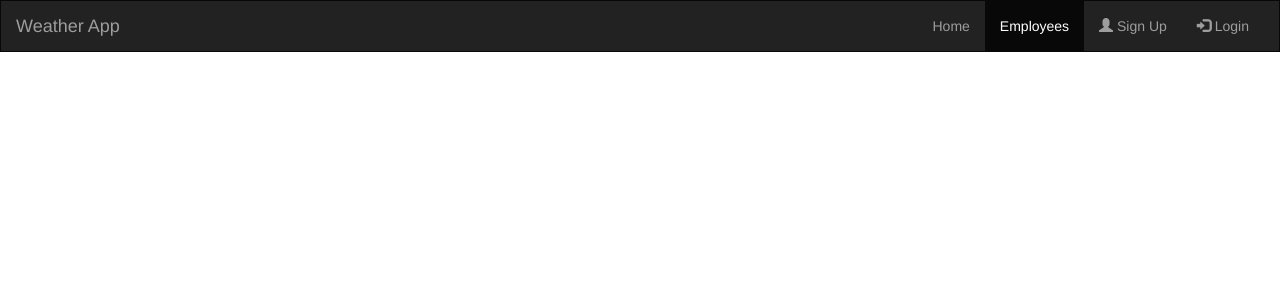
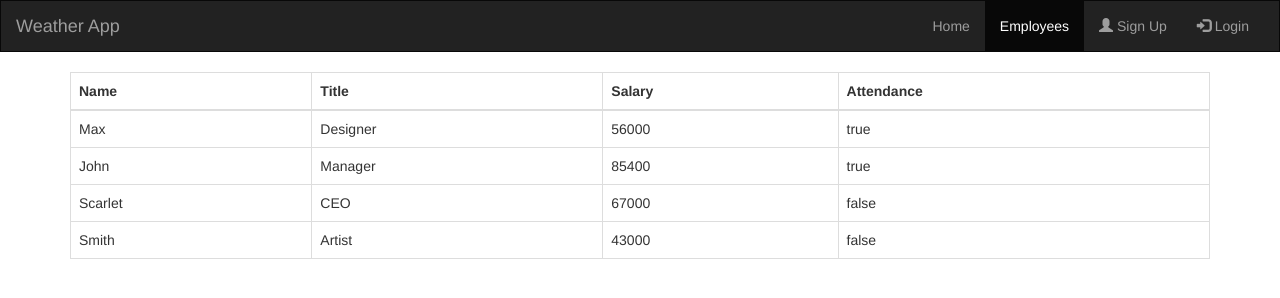
Before and after one commit to homerion/weatherApp, a plain HTML site: page employees.html in a window 1280 px wide. Drawn offline with nearby package versions, Linux system fonts and the light colour scheme.

Commit message:
added employees table that populates from local json file

```diff
--- a/employees.html
+++ b/employees.html
@@ -20,9 +20,22 @@
     <header id="nav">
 
     </header>
+<div class="container">
+    <table class="table table-bordered">
+      <thead class="thead-light">
+        <tr>
+          <th scope="col">Name</th>
+          <th scope="col">Title</th>
+          <th scope="col">Salary</th>
+          <th scope="col">Attendance</th>
+        </tr>
+      </thead>
+      <tbody id="emp_table">
 
 
-
+      </tbody>
+    </table>
+</div>
 
 
 
--- a/static/js/app.js
+++ b/static/js/app.js
@@ -12,6 +12,7 @@ $("#search_weather").submit(event => {
     q: searchTerm,
     appid: ""
   };
+
   function showWeather(response) {
     // console.log(response);
     var high = (response.main.temp_max - 273.15).toFixed(0) + "&deg";
--- a/static/js/employees.js
+++ b/static/js/employees.js
@@ -3,4 +3,21 @@ $("#home_link").removeClass("active");
 $("#emp_link").addClass("active");
 }, 5)
 
+
+
+
+function enumerate(response) {
+  console.log(response.employees);
+  for (i=0; i<response.employees.length;i++){
+    var row = $("<tr></tr>");
+    var name = $("<td></td>").html(response.employees[i].name);
+    var title = $("<td></td>").html(response.employees[i].title);
+    var salary = $("<td></td>").html(response.employees[i].salary);
+    var attendance = $("<td></td>").text(response.employees[i].attendance);
+    row.append(name,title,salary,attendance);
+    $("#emp_table").append(row);
+  }
+}
+
+$.get("../assets/employees.json",enumerate);
 // loading too fast so need to timeout
```
Also changed, not shown: assets/employees.json (+16 -9 lines).
